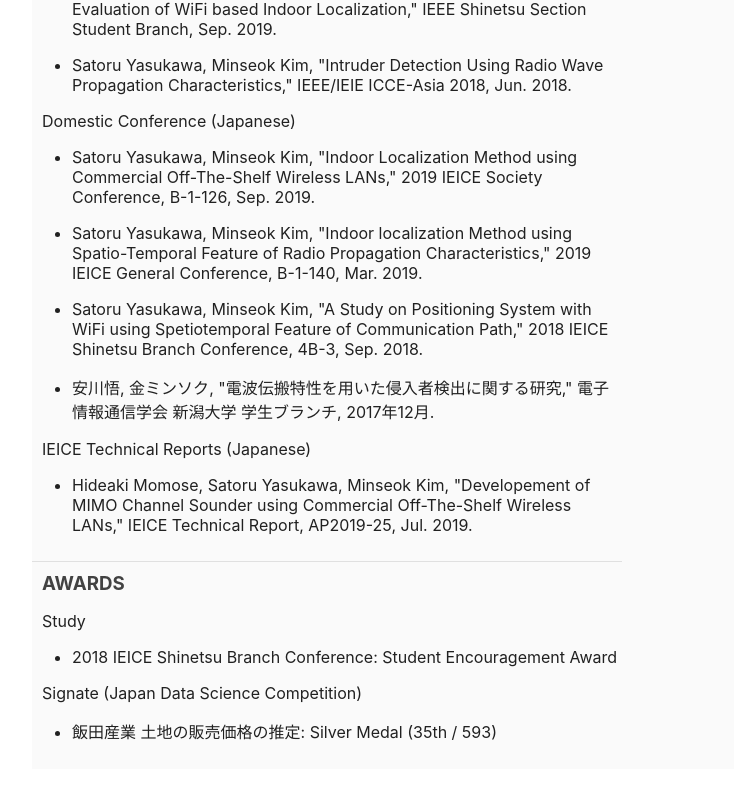
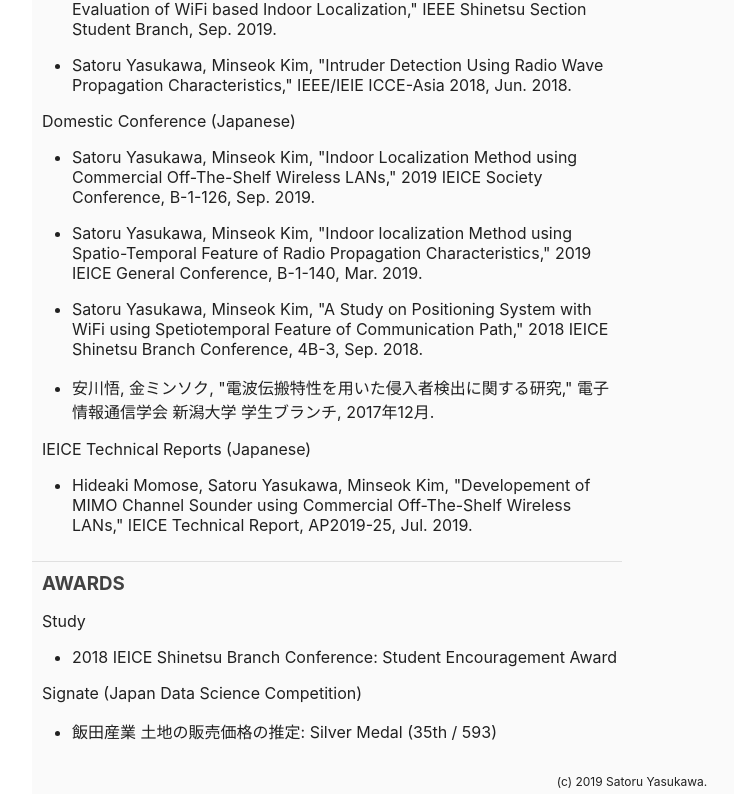
Before and after one commit to saccho/saccho.github.io, a React app: page / in a window 1280 px wide. Shown: the part 1413-2207 px from the top of the page, without its empty margins (48-782 px from the left). Before the commit the page ends 2182 px from the top, so only its background shows below. Built offline with nearby package versions, Linux system fonts and the light colour scheme.

Commit message:
[add] Footer実装

```diff
--- a/src/app/App.tsx
+++ b/src/app/App.tsx
@@ -2,7 +2,7 @@ import React from 'react';
 import styled from 'styled-components';
 // import Sidebar from './components/Sidebar';
 import MiniSidebar from './components/MiniSidebar';
-import ScrollToTop from './components/ScrollToTop'
+import ScrollToTop from './components/ScrollToTop';
 import Home from './pages/Home';
 import { BrowserRouter as Router, Route } from "react-router-dom";
 
--- /dev/null
+++ b/src/app/components/Footer.tsx
@@ -0,0 +1,19 @@
+import React from 'react';
+import styled from 'styled-components';
+
+const Footer: React.FC = () => {
+  const date = new Date()
+  return(
+    <Copyright>(c) {date.getFullYear()} Satoru Yasukawa.</Copyright>
+  );
+}
+
+/* Styles */
+const Copyright = styled.div`
+  position: relative;
+  font-size: 12px;
+  padding: 5px 10px;
+  text-align: center;
+`
+
+export default Footer;
--- a/src/app/pages/Home.tsx
+++ b/src/app/pages/Home.tsx
@@ -1,6 +1,7 @@
 import React from 'react';
 import styled from 'styled-components';
 import header from '../../assets/header.jpg';
+import Footer from '../components/Footer';
 import Profile from './Profile';
 
 type StyleProps = {
@@ -12,6 +13,7 @@ const Home: React.FC = () => {
     <div>
       <HeaderImg headerUrl={header} />
       <Profile />
+      <Footer />
     </div>
   );
 }
```
Also changed, not shown: src/app/components/MiniSidebar.tsx (+4 -4 lines).
